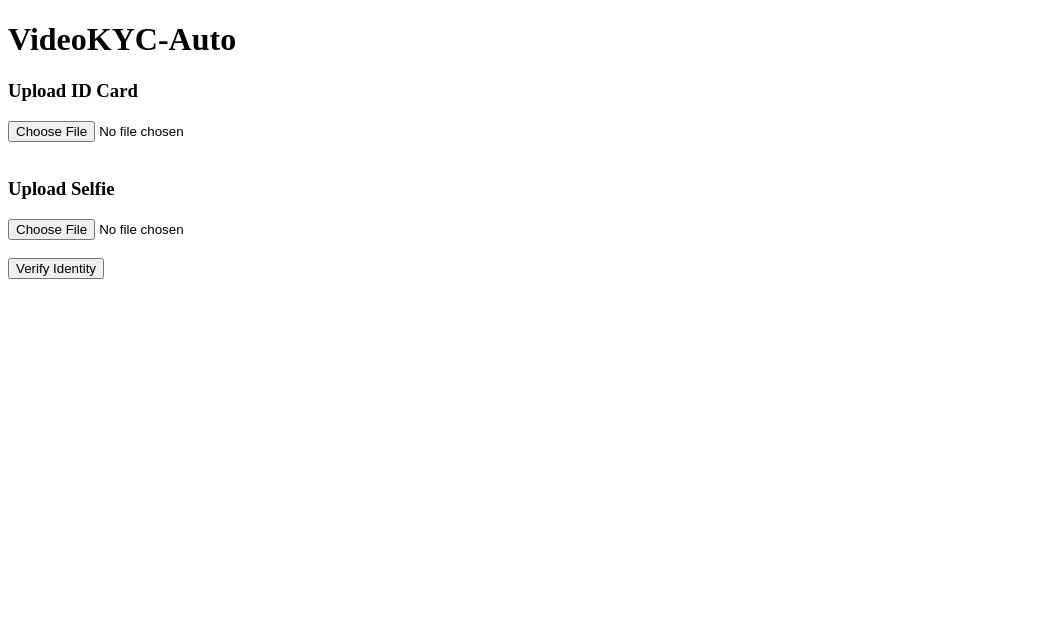
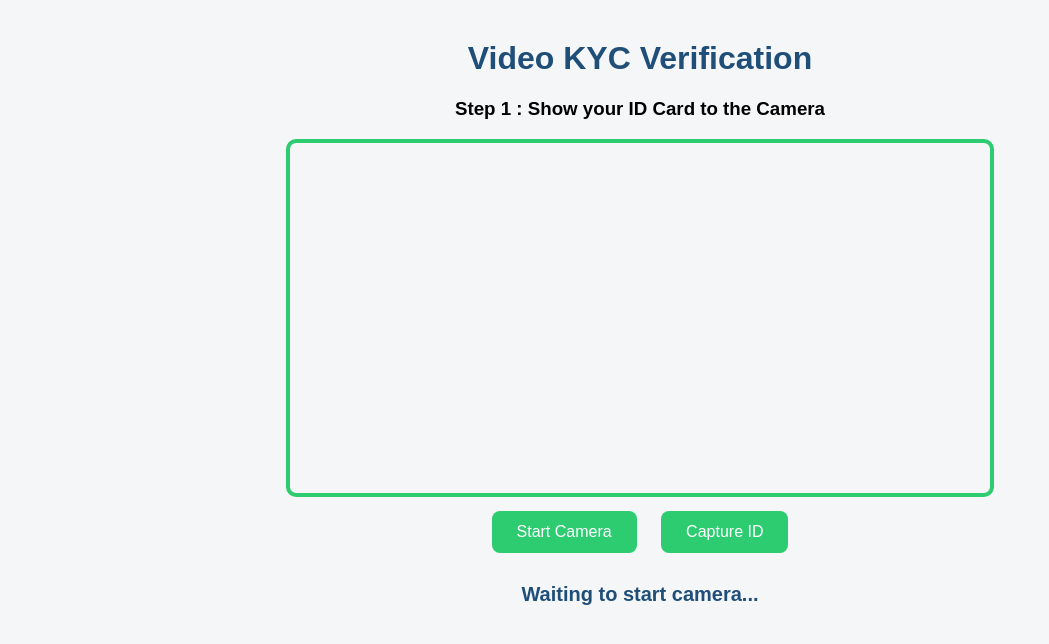
Before and after one commit to Parthib-afk/VideoKYC-Auto, a Flask app: page / in a window 1280 px wide. Shown: the top 644 px of the page, without its empty margins (0-1049 px from the left). Run offline with Flask 3, Linux system fonts and the light colour scheme.

Commit message:
Completed end-to-end Video KYC workflow with OCR, liveness detection and face verification

```diff
--- a/app.py
+++ b/app.py
@@ -4,6 +4,8 @@ from face_match import verify_face
 from face_detection import extract_face
 from database import create_database, save_record
 import os
+import base64
+import subprocess
 
 app = Flask(__name__)
 
@@ -27,6 +29,117 @@ def home():
 def uploaded_file(filename):
     return send_from_directory(app.config["UPLOAD_FOLDER"], filename)
 
+@app.route("/capture_document", methods=["POST"])
+def capture_document():
+
+    data = request.get_json()
+
+    if not data or "image" not in data:
+        return "No image received", 400
+
+    image_data = data["image"]
+
+    image_data = image_data.split(",")[1]
+
+    image_bytes = base64.b64decode(image_data)
+
+    save_path = os.path.join(
+        app.config["UPLOAD_FOLDER"],
+        "captured_id.jpg"
+    )
+
+    with open(save_path, "wb") as f:
+        f.write(image_bytes)
+
+    # OCR
+    ocr_result = extract_text(save_path)
+
+    # Extract Face
+    id_face_path = extract_face(save_path)
+
+    return {
+        "status": "success",
+        "message": "ID Card Captured Successfully",
+        "name": ocr_result["name"],
+        "dob": ocr_result["dob"],
+        "licence": ocr_result["licence"],
+        "full_text": ocr_result["full_text"]
+    }
+
+@app.route("/start_face_verification")
+def start_face_verification():
+
+    # Run liveness detection
+    subprocess.run(["py", "-3.11", "liveness.py"])
+
+    live_face = os.path.join(
+        app.config["UPLOAD_FOLDER"],
+        "live_face.jpg"
+    )
+
+    id_face = os.path.join(
+        app.config["UPLOAD_FOLDER"],
+        "id_face.jpg"
+    )
+
+    captured_id = os.path.join(
+        app.config["UPLOAD_FOLDER"],
+        "captured_id.jpg"
+    )
+
+    if not os.path.exists(live_face):
+
+        return "Live Face Not Captured"
+
+    # OCR Again
+    ocr_result = extract_text(captured_id)
+
+    # Face Verification
+    verification = verify_face(
+        live_face,
+        id_face
+    )
+
+    similarity = max(
+        0,
+        round((1 - verification["distance"]) * 100, 2)
+    )
+
+    # Save Record
+    save_record(
+        ocr_result["full_text"],
+        verification["verified"],
+        verification["distance"]
+    )
+
+    # Show Result Page
+    return render_template(
+
+        "result.html",
+
+        message="Verification Completed Successfully",
+
+        verified=verification["verified"],
+
+        similarity=similarity,
+
+        distance=verification["distance"],
+
+        liveness="Passed",
+
+        id_image="captured_id.jpg",
+
+        selfie_image="live_face.jpg",
+
+        name=ocr_result["name"],
+
+        dob=ocr_result["dob"],
+
+        licence=ocr_result["licence"],
+
+        full_text=ocr_result["full_text"]
+
+    )
 
 @app.route("/upload", methods=["POST"])
 def upload():
--- a/templates/index.html
+++ b/templates/index.html
@@ -2,30 +2,228 @@
 <html>
 
 <head>
+
     <title>VideoKYC-Auto</title>
+
+    <style>
+
+        body{
+            font-family:Arial,sans-serif;
+            text-align:center;
+            background:#f4f6f8;
+            margin-top:40px;
+        }
+
+        h1{
+            color:#1f4e79;
+        }
+
+        video{
+            width:700px;
+            border:4px solid #2ecc71;
+            border-radius:10px;
+        }
+
+        canvas{
+            display:none;
+        }
+
+        button{
+
+            padding:12px 25px;
+            margin:10px;
+            font-size:16px;
+            cursor:pointer;
+            border:none;
+            border-radius:8px;
+            background:#2ecc71;
+            color:white;
+
+        }
+
+        button:hover{
+
+            background:#27ae60;
+
+        }
+
+        #status{
+
+            margin-top:20px;
+            font-size:20px;
+            color:#1f4e79;
+            font-weight:bold;
+
+        }
+
+        #ocr{
+
+            width:80%;
+            margin:auto;
+            margin-top:20px;
+            padding:20px;
+            background:white;
+            border-radius:10px;
+            text-align:left;
+            display:none;
+
+        }
+
+        #faceSection{
+
+            display:none;
+            margin-top:30px;
+
+        }
+
+    </style>
+
 </head>
 
 <body>
 
-    <h1>VideoKYC-Auto</h1>
+<h1>Video KYC Verification</h1>
 
-    <form action="/upload" method="POST" enctype="multipart/form-data">
+<h3 id="stepTitle">
+    Step 1 : Show your ID Card to the Camera
+</h3>
 
-        <h3>Upload ID Card</h3>
-        <input type="file" name="id_card" accept="image/*" required>
+<video id="video" autoplay playsinline></video>
 
-        <br><br>
+<canvas id="canvas"></canvas>
 
-        <h3>Upload Selfie</h3>
-        <input type="file" name="selfie" accept="image/*" required>
+<br>
 
-        <br><br>
+<button onclick="startCamera()">
+    Start Camera
+</button>
 
-        <button type="submit">
-            Verify Identity
-        </button>
+<button id="captureButton" onclick="captureImage()">
+    Capture ID
+</button>
 
-    </form>
+<div id="faceSection">
+
+    <h3>
+        Step 2 : Face Verification
+    </h3>
+
+    <p>
+        Remove the ID card and look directly at the camera.
+    </p>
+
+    <button onclick="startFaceVerification()">
+        Start Face Verification
+    </button>
+
+</div>
+
+<div id="ocr">
+
+    <h2>OCR Result</h2>
+
+    <p><b>Name:</b> <span id="name"></span></p>
+
+    <p><b>Date of Birth:</b> <span id="dob"></span></p>
+
+    <p><b>Licence:</b> <span id="licence"></span></p>
+
+</div>
+
+<p id="status">
+
+Waiting to start camera...
+
+</p>
+
+<script>
+
+const video=document.getElementById("video");
+const canvas=document.getElementById("canvas");
+const status=document.getElementById("status");
+
+async function startCamera(){
+
+    try{
+
+        const stream=await navigator.mediaDevices.getUserMedia({
+            video:true
+        });
+
+        video.srcObject=stream;
+
+        status.innerHTML="Camera Started. Show your ID Card.";
+
+    }
+
+    catch(error){
+
+        alert(error.message);
+
+    }
+
+}
+
+function captureImage(){
+
+    canvas.width=video.videoWidth;
+    canvas.height=video.videoHeight;
+
+    const ctx=canvas.getContext("2d");
+
+    ctx.drawImage(video,0,0);
+
+    const image=canvas.toDataURL("image/png");
+
+    fetch("/capture_document",{
+
+        method:"POST",
+
+        headers:{
+            "Content-Type":"application/json"
+        },
+
+        body:JSON.stringify({
+            image:image
+        })
+
+    })
+
+    .then(response=>response.json())
+
+    .then(data=>{
+
+        status.innerHTML=data.message;
+
+        document.getElementById("ocr").style.display="block";
+
+        document.getElementById("name").innerHTML=data.name;
+
+        document.getElementById("dob").innerHTML=data.dob;
+
+        document.getElementById("licence").innerHTML=data.licence;
+
+        document.getElementById("faceSection").style.display="block";
+
+        document.getElementById("captureButton").disabled=true;
+
+        document.getElementById("stepTitle").innerHTML=
+        "Step 2 : Remove your ID Card and Look at the Camera";
+
+    });
+
+}
+
+function startFaceVerification(){
+
+    status.innerHTML = "Running Liveness Detection...";
+
+    // Open the Flask route directly
+    window.location.href = "/start_face_verification";
+
+}
+
+</script>
 
 </body>
 
```
Also changed, not shown: capture_face.py (+76 -4 lines), liveness.py (+125 -10 lines).
